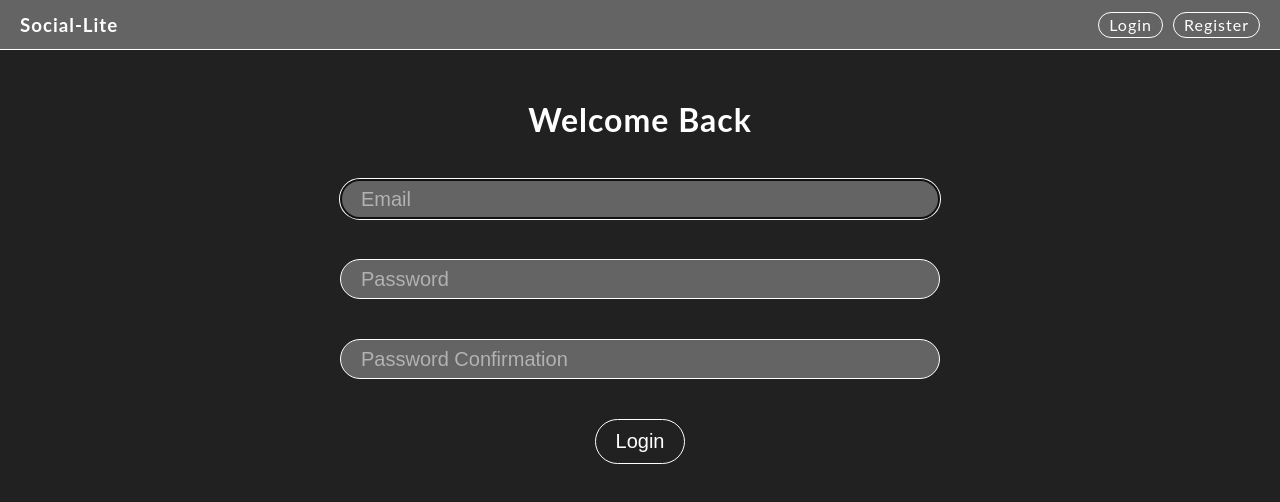
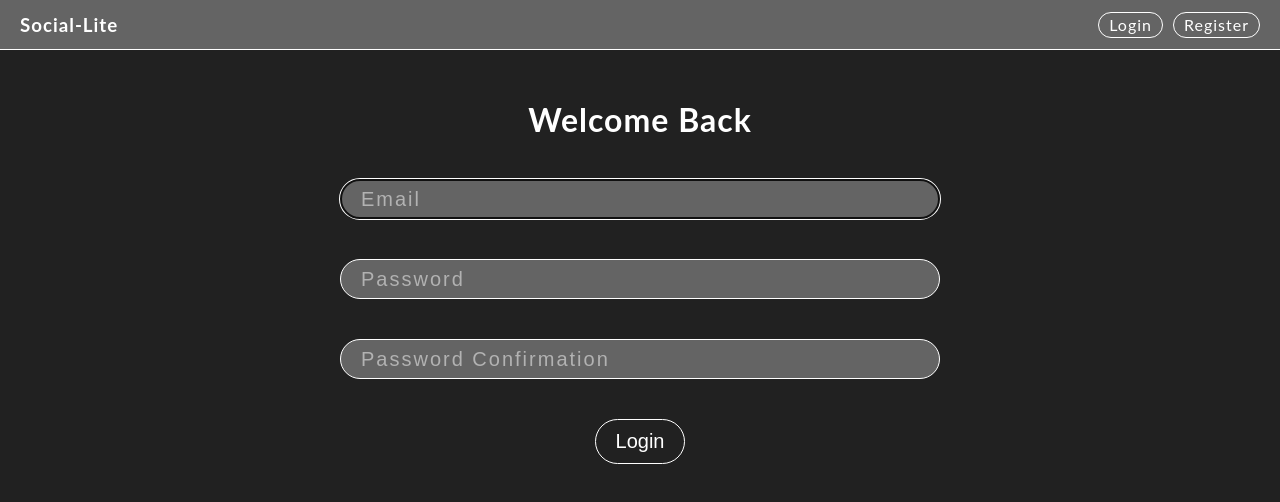
Before and after one commit to 3mpirical/social-lite, a React (Create React App) app in the folder client/: page /login in a window 1280 px wide. Shown: the top 502 px of the page. Built offline with nearby package versions, Linux system fonts and the light colour scheme; the HTML template or start-up script is replaced by a standard one; what devise-axios would draw is missing.

Commit message:
updated font styles on forms

```diff
--- a/client/src/css/main.css
+++ b/client/src/css/main.css
@@ -139,7 +139,10 @@ body {
     height: 4rem;
     width: 60rem;
     padding-left: 2rem;
-    font-size: 2rem; }
+    font-size: 2rem;
+    letter-spacing: 2px;
+    font-size: "Lato", sans-serif;
+    font-weight: 300; }
     .main-form__input::placeholder {
       color: rgba(255, 255, 255, 0.5); }
 
--- a/client/src/scss/main.scss
+++ b/client/src/scss/main.scss
@@ -201,6 +201,9 @@ body {
         width: 60rem;
         padding-left: 2rem;
         font-size: 2rem;
+        letter-spacing: 2px;
+        font-size: "Lato", sans-serif;
+        font-weight: 300;
 
         &::placeholder {
             color: rgba($color-white, 0.5);
```
